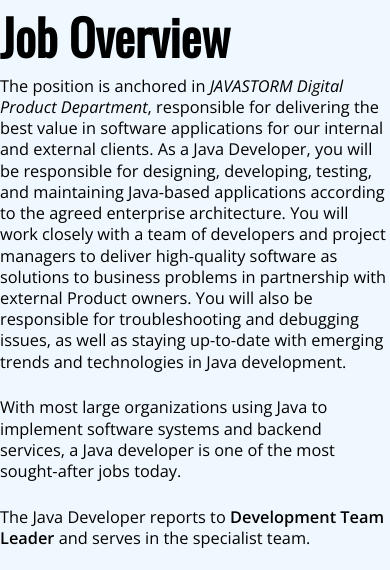
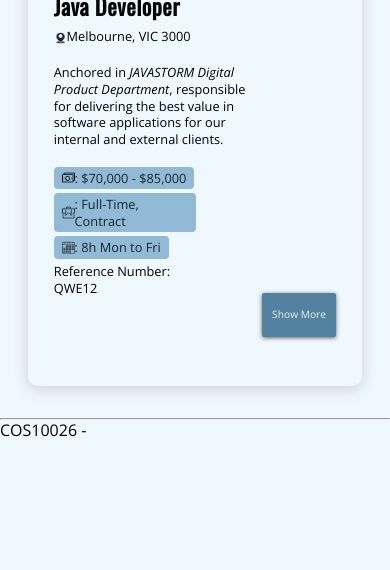
Before and after one commit to Swinburne-Group-Cos10026/javastorm, a PHP site: page /jobs.html in a window 390 px wide. Shown: the part 490-1060 px from the top of the page. After the commit the page ends 927 px from the top, so only its background shows below. Run offline with PHP 8.4, Linux system fonts and the light colour scheme.

Commit message:
feat(wip): restyle job page

```diff
--- a/apply.html
+++ b/apply.html
@@ -135,7 +135,7 @@
 				</div>
 			</div>
 
-			<button type="submit">Apply</button>
+			<button class="btn" type="submit">Apply</button>
 		</form>
 	</main>
 </body>
--- a/jobs.html
+++ b/jobs.html
@@ -1,77 +1,107 @@
 <!DOCTYPE html>
 <html lang="en">
+
 <head>
-        <meta charset="utf-8"/>
-        <meta name="description" content="Position Decriptions Page"/>
-        <meta name="keywords" content="HTML, CSS, Job Description, Java Developer"/>
-        <meta name="author" content="Khai Wen Lee"/>
+	<meta charset="utf-8" />
+	<meta name="viewport" content="width=device-width, initial-scale=1.0">
+	<meta name="description" content="Position Decriptions Page" />
+	<meta name="keywords" content="HTML, CSS, Job Description, Java Developer" />
+	<meta name="author" content="Khai Wen Lee" />
 	<title>Job Description</title>
 	<!--Reference for CSS Stylesheet-->
-        <link href="styles/style.css" rel="stylesheet"/>
+	<link href="styles/style.css" rel="stylesheet" />
 </head>
+
 <body>
-        <section>
-            <h1>Java Developer</h1>
-            <p id="ref">Reference Number: QWE12</p>
-            <!--Need to use CSS to align the text at the middle, set the size/color of the img-->
-            <p><img class="job" src="images/location_icon.png"/> Melbourne, VIC 3000</p>
-
-            <section>
-                <h2>Job Overview</h2>
-                <p>The position is anchored in <em>JAVASTORM Digital Product Department</em>, responsible for delivering the best value in software applications for our internal and external clients.
-                    As a Java Developer, you will be responsible for designing, developing, testing, and maintaining Java-based applications according to the agreed enterprise architecture.
-                    You will work closely with a team of developers and project managers to deliver high-quality software as solutions to business problems in partnership with external Product owners.
-                    You will also be responsible for troubleshooting and debugging issues, as well as staying up-to-date with emerging trends and technologies in Java development.
-                </p>
-                <p>With most large organizations using Java to implement software systems and backend services, a Java developer is one of the most sought-after jobs today. </p>
-                <!--References: https://www.simplilearn.com/java-developer-job-description-article-->
-                <p>The Java Developer reports to <strong>Development Team Leader</strong> and serves in the specialist team.</p>
+	<main>
+		<section class="job">
+			<section class="job_overview">
+				<h4>Java Developer </h4>
+				<p class="job_location"><img class="icon" src="images/location_icon.png" />Melbourne, VIC 3000</p>
+				<p class="job_overview_info">Anchored in <em>JAVASTORM Digital Product Department</em>, responsible for
+					delivering
+					the best value in software applications for our internal and external clients.</p>
 			</section>
 
-            <section>
-                <h2>Job Details</h2>
-                <p><img class="job" src="images/salary_icon.png"/> Salary</p>
-                <p id="salary">$70, 000 - $85, 000 a year</p>
-                <p><img class="job" src="images/jobtype_icon.png"/> Job Type</p>
-                <p id="jtype">Full-Time, Contract</p>
-                <p><img class="job" src="images/shift_icon.png"/> Shift and Schedule</p>
-                <p id="shift">Monday to Friday</p>
+			<section class="job_details">
+				<div class="job_details--container">
+					<p class="job_details--title"><img class="icon" src="images/salary_icon.png" /></p>
+					<p class="job_details--info">: $70,000 - $85,000</p>
+				</div>
+
+				<div class="job_details--container">
+					<p class="job_details--title"><img class="icon" src="images/jobtype_icon.png" /></p>
+					<p class="job_details--info">: Full-Time, Contract</p>
+				</div>
+
+				<div class="job_details--container">
+					<p class="job_details--title"><img class="icon" src="images/shift_icon.png" /></p>
+					<p class="job_details--info">: 8h Mon to Fri</p>
+				</div>
+			</section>
+			<section class="job_reference_number">
+				<p>Reference Number: QWE12</p>
+			</section>
+			<a class="btn" href="jobs/java_developer.html">Show More</a>
 		</section>
 
-            <section>
-                <h2>Key Responsibilities</h2>
-                <ul>
-                    <li>Working with business and technology stakeholders to understand and analyse requirements for new features and how they will impact the existing application.</li>
-                    <li>Develop flowcharts, layouts and documentation to identify requirements and solutions.</li>
-                    <li>Design and implement Java applications with well-written code that runs efficiently and optimally.</li>
-                    <li>Contribute to software verifications plans and quality assurance procedures.</li>
-                    <li>Comply with project plans, industry standards and regulatory requirements.</li>
-                    <li>Knowledge sharing and conduct code reviews of other team members.</li>
-                </ul>
+		<aside>
+			<p>
+				<strong>What's on Offer: </strong>
+			</p>
+			<ol>
+				<li>Opportunity to work with the biggest players in the industry</li>
+				<li>Stable and productive environment with exposure towards the latest technologies</li>
+			</ol>
+		</aside>
+
+		<section class="job">
+			<section class="job_overview">
+				<h4>Java Developer </h4>
+				<p class="job_location"><img class="icon" src="images/location_icon.png" />Melbourne, VIC 3000</p>
+				<p class="job_overview_info">Anchored in <em>JAVASTORM Digital Product Department</em>, responsible for
+					delivering
+					the best value in software applications for our internal and external clients.</p>
 			</section>
 
-            <section>
-                <h2>Skills and Qualifications</h2>
-                <ol>
-                    <li>Essential
-                        <ul>
-                            <li>Advanced skills in Java 11 or later, Spring Boot, Gradle, Docker</li>
-                        </ul>
-                    </li>
-                    <li>Preferable</li>
-                </ol>
+			<section class="job_details">
+				<div class="job_details--container">
+					<p class="job_details--title"><img class="icon" src="images/salary_icon.png" /></p>
+					<p class="job_details--info">: $70,000 - $85,000</p>
+				</div>
+
+				<div class="job_details--container">
+					<p class="job_details--title"><img class="icon" src="images/jobtype_icon.png" /></p>
+					<p class="job_details--info">: Full-Time, Contract</p>
+				</div>
+
+				<div class="job_details--container">
+					<p class="job_details--title"><img class="icon" src="images/shift_icon.png" /></p>
+					<p class="job_details--info">: 8h Mon to Fri</p>
+				</div>
+			</section>
+			<section class="job_reference_number">
+				<p>Reference Number: QWE12</p>
+			</section>
+			<a class="btn" href="jobs/java_developer.html">Show More</a>
 		</section>
 
-            <section>
-                <h2>Benefits</h2>
-                <p></p>
-            </section>
-        </section>
+		<aside>
+			<p>
+				<strong>What's on Offer: </strong>
+			</p>
+			<ol>
+				<li>Opportunity to work with the biggest players in the industry</li>
+				<li>Stable and productive environment with exposure towards the latest technologies</li>
+			</ol>
+		</aside>
+	</main>
 
-        <hr/>
+	<hr />
 
 	<footer>
-
+		<p>COS10026 - </p>
 	</footer>
 </body>
+
 </html>
--- a/styles/style.css
+++ b/styles/style.css
@@ -35,7 +35,7 @@
   --pt-bourgeois: 0.75em;
   font-family: var(--font-sans);
   /* flexible font-size with view port */
-  font-size: clamp(100%, 90% + 0.5vw, 150%);
+  font-size: clamp(100%, 70% + 0.5vw, 150%);
   /* easier to read with bigger line height */
   line-height: 1.3;
 
@@ -43,6 +43,7 @@
   color-scheme: light;
   /* default colour for default ui elements */
   --accent: #5382a1;
+  --accent-lighter: #90bad6;
   --accent-darker: #17252e;
   --bg: aliceblue;
   --bg-darker: #e5e9f0;
@@ -114,13 +115,14 @@ h4,
 h5 {
   font-family: var(--font-heading);
   /* space after headers */
-  margin-bottom: 0.5rem;
+  margin: 0.5rem 0;
 }
 
 h1 {
   /* the requirement askes me to have short-hand font for h1 */
   font: bold 4em var(--font-heading);
   letter-spacing: 0.5px;
+  margin: 0.5rem 0;
 }
 
 h2 {
@@ -249,11 +251,11 @@ input:not([type="radio"], [type="checkbox"], [type="file"]):not(
 }
 
 /* checkbox */
-input[type='checkbox'].checkbox {
+input[type="checkbox"].checkbox {
   display: none;
 }
 
-input[type='checkbox'].checkbox + label {
+input[type="checkbox"].checkbox + label {
   position: relative;
   vertical-align: middle;
   cursor: pointer;
@@ -261,7 +263,7 @@ input[type='checkbox'].checkbox + label {
   padding-left: 35px;
 }
 
-input[type='checkbox'].checkbox + label span.box {
+input[type="checkbox"].checkbox + label span.box {
   display: inline-block;
   width: 20px;
   border-radius: 5px;
@@ -275,8 +277,8 @@ input[type='checkbox'].checkbox + label span.box {
   left: 0;
 }
 
-input[type='checkbox'].checkbox + label span.box:before,
-input[type='checkbox'].checkbox + label span.box:after {
+input[type="checkbox"].checkbox + label span.box:before,
+input[type="checkbox"].checkbox + label span.box:after {
   content: "";
   position: absolute;
   width: 4px;
@@ -286,40 +288,40 @@ input[type='checkbox'].checkbox + label span.box:after {
   transition: all 0.3s ease;
 }
 
-input[type='checkbox'].checkbox + label span.box:before {
+input[type="checkbox"].checkbox + label span.box:before {
   transform: rotate(45deg) translateY(-5px) translateX(10px) scale(0);
 }
 
-input[type='checkbox'].checkbox + label span.box:after {
+input[type="checkbox"].checkbox + label span.box:after {
   height: 8px;
   transform: rotate(-45deg) translateY(10px) translateX(-4px) scale(0);
 }
 
-input[type='checkbox'].checkbox:checked + label span.box {
+input[type="checkbox"].checkbox:checked + label span.box {
   background: var(--accent);
   border-color: var(--accent);
 }
 
-input[type='checkbox'].checkbox:checked + label span.box:before {
+input[type="checkbox"].checkbox:checked + label span.box:before {
   transform: rotate(45deg) translateY(-5px) translateX(10px) scale(1);
 }
 
-input[type='checkbox'].checkbox:checked + label span.box:after {
+input[type="checkbox"].checkbox:checked + label span.box:after {
   height: 8px;
   transform: rotate(-45deg) translateY(10px) translateX(-4px) scale(1);
 }
 
-input[type='checkbox'].checkbox:disabled:checked + label span.box {
+input[type="checkbox"].checkbox:disabled:checked + label span.box {
   background: var(--bg);
   border: var(--bg);
 }
 
-input[type='checkbox'].checkbox:disabled:checked + label:before,
-input[type='checkbox'].checkbox:disabled:checked + label:after {
+input[type="checkbox"].checkbox:disabled:checked + label:before,
+input[type="checkbox"].checkbox:disabled:checked + label:after {
   background: black;
 }
 
-/*radio buttons*/
+/* radio buttons */
 fieldset {
   display: flex;
   border: 2px solid gray;
@@ -337,30 +339,30 @@ fieldset .form-control {
 
 fieldset legend {
   font-family: var(--font-sans);
-	font-size: .8em;
+  font-size: 0.8em;
   padding: 0 3px;
 }
 
-input[type='radio'].radio {
+input[type="radio"].radio {
   display: none;
 }
 
-input[type='radio'].radio:checked + label:after {
+input[type="radio"].radio:checked + label:after {
   transform: scale(1);
 }
 
-input[type='radio'].radio:checked + label {
+input[type="radio"].radio:checked + label {
   color: black;
 }
 
-input[type='radio'].radio + label {
+input[type="radio"].radio + label {
   color: #aaa;
   position: relative;
   padding-left: 24px;
   cursor: pointer;
 }
 
-input[type='radio'].radio + label:before {
+input[type="radio"].radio + label:before {
   content: "";
   position: absolute;
   width: 16px;
@@ -371,7 +373,7 @@ input[type='radio'].radio + label:before {
   top: calc(50% - 8px);
 }
 
-input[type='radio'].radio + label:after {
+input[type="radio"].radio + label:after {
   content: "";
   position: absolute;
   width: 12px;
@@ -385,20 +387,31 @@ input[type='radio'].radio + label:after {
 }
 
 @media only screen and (max-width: 600px) {
-input[type='radio'].radio + label:before {
+  input[type="radio"].radio + label:before {
     left: 2px;
     top: calc(25% - 8px);
   }
 
-input[type='radio'].radio + label:after {
+  input[type="radio"].radio + label:after {
     left: 4px;
     top: calc(25% - 8px + 2px);
   }
 }
 
 /*********************
-* Definition list
+* Lists
 ***********************/
+
+ul,
+ol {
+	margin-block-start: var(--stack);
+}
+
+/* make list character start at the normal
+* position like other texts */
+li {
+	margin-inline-start: 2ch;
+}
 
 dl {
   display: grid;
@@ -487,9 +500,11 @@ a.link:focus {
   background-size: 0 0.1em, 100% 0.1em;
 }
 
-button {
+/* use class instead of the element button
+* since we can have button as input or a tag */
+.btn {
   position: relative;
-	font-size: .8em;
+  font-size: 0.8em;
 
   display: block;
   margin: 30px auto;
@@ -500,29 +515,29 @@ button {
   border-width: 0;
   outline: none;
   border-radius: 2px;
-  box-shadow: 0 1px 4px rgba(0, 0, 0, .6);
+  box-shadow: 0 1px 4px rgba(0, 0, 0, 0.6);
 
   background-color: var(--accent);
   color: #ecf0f1;
 
-  transition: background-color .3s;
+  transition: background-color 0.3s;
 }
 
-button:hover,
-button:focus {
+.btn:hover,
+.btn:focus {
   filter: brightness(85%);
 }
 
-button > * {
+.btn > * {
   position: relative;
 }
 
-button span {
+.btn span {
   display: block;
   padding: 12px 24px;
 }
 
-button:before {
+.btn:before {
   content: "";
   position: absolute;
   top: 50%;
@@ -535,11 +550,11 @@ button:before {
   transform: translate(-50%, -50%);
 }
 
-button:active:before {
+.btn:active:before {
   width: 120%;
   padding-top: 120%;
 
-  transition: width .2s ease-out, padding-top .2s ease-out;
+  transition: width 0.2s ease-out, padding-top 0.2s ease-out;
 }
 
 /**********
@@ -550,8 +565,8 @@ header {
   box-shadow: rgba(216, 222, 233, 0.15) 0px 5px 10px 0px;
   width: 100%;
   height: 80px;
-	padding: .6em var(--paragraph-indent);
-	margin-bottom: .5em;
+  padding: 0.6em var(--paragraph-indent);
+  margin-bottom: 0.5em;
   display: flex;
   justify-content: space-between;
   color: var(--bg);
@@ -754,7 +769,7 @@ nav a:nth-child(5):hover ~ #indicator {
   position: absolute;
   bottom: 15px;
   right: 15px;
-	font-size: .8em;
+  font-size: 0.8em;
   font-family: var(--font-sans);
 }
 
@@ -801,9 +816,9 @@ nav a:nth-child(5):hover ~ #indicator {
   width: 600px;
   height: 350px;
   top: 0;
-	left: 0;
+  left: 270px;
   z-index: -1;
-	font-size: .8em;
+  font-size: 0.8em;
   display: flex;
   flex-direction: column;
   align-items: center;
@@ -845,7 +860,8 @@ nav a:nth-child(5):hover ~ #indicator {
   background-size: 450px;
 }
 
-.personal-info-card:has(input[name="personal-info-card__label"]:checked) .personal-info-card__border::before,
+.personal-info-card:has(input[name="personal-info-card__label"]:checked)
+  .personal-info-card__border::before,
 .personal-info-card:hover .personal-info-card__border::before {
   border-color: white;
 }
@@ -857,9 +873,12 @@ input[name="personal-info-card__label"] {
 
 .personal-info-card:hover figcaption,
 .personal-info-card:hover .personal-info-card__role,
-.personal-info-card:has(input[name="personal-info-card__label"]:checked) figcaption,
-.personal-info-card:has(input[name="personal-info-card__label"]:checked) .personal-info-card__role,
-.personal-info-card:has(input[name="personal-info-card__label"]:checked) .personal-info-card__detail {
+.personal-info-card:has(input[name="personal-info-card__label"]:checked)
+  figcaption,
+.personal-info-card:has(input[name="personal-info-card__label"]:checked)
+  .personal-info-card__role,
+.personal-info-card:has(input[name="personal-info-card__label"]:checked)
+  .personal-info-card__detail {
   opacity: 1;
 }
 
@@ -869,20 +888,23 @@ input[name="personal-info-card__label"] {
   grid-row-start: 1;
 }
 
-.personal-info-card:has(input[name="personal-info-card__label"]:checked) .personal-info-card__detail {
+.personal-info-card:has(input[name="personal-info-card__label"]:checked)
+  .personal-info-card__detail {
   /* Move out of the card (width 270px)
 	 * with margin 30px */
-	transform: translateX(300px);
+  transform: translateX(30px);
 }
 
 @media only screen and (max-width: 600px) {
   .personal-info-card:has(input[name="personal-info-card__label"]:checked) {
     height: 650px;
   }
-.personal-info-card:has(input[name="personal-info-card__label"]:checked) .personal-info-card__detail {
-	/* Move out of the card (width 270px)
-	 * with margin 5px */
-	transform: translateX(0) translateY(330px);
+  .personal-info-card:has(input[name="personal-info-card__label"]:checked)
+    .personal-info-card__detail {
+		left: 0;
+		top: 300px;
+    /* Move out of the card (height 360px) */
+    transform: translateX(0) translateY(30px);
 	}
 }
 
@@ -914,7 +936,6 @@ input[name="personal-info-card__label"] {
   text-align: center;
 }
 
-
 /* Making some input fullsize */
 #form__apply button,
 #form__apply h1,
@@ -938,3 +959,128 @@ input[name="personal-info-card__label"] {
 #skill-others:checked ~ #skill-others__textarea {
   display: block;
 }
+
+/* Jobs Page */
+
+.job {
+  position: relative;
+  background: var(--bg);
+  box-shadow: 0 3px 15px rgba(51, 51, 51, 0.2);
+  border-radius: 10px;
+  overflow: hidden;
+  transition: 0.2s ease;
+  display: grid;
+  grid: repeat(6, auto) / repeat(3, auto);
+	padding: 1.5em 2em;
+	font-size: .8em;
+	width: 100%;
+}
+
+.job .btn {
+  grid-column: 3;
+  grid-row: 6;
+}
+
+.job_overview {
+  grid-column: 1/3;
+  grid-row: 1/3;
+}
+
+.job_details {
+  grid-template-columns: auto auto auto;
+  grid-template-rows: auto auto;
+  width: 100%;
+  grid-row: 4/5;
+	display: flex;
+	flex-flow: row wrap;
+}
+
+.job_details--container {
+	display: inline-flex;
+	background: var(--accent-lighter);
+	border-radius: 0.25rem;
+	align-items: center;
+	justify-content: center;
+	font-size: .8rem !important;
+	color: var(--accent-darker);
+	padding: 0.1875rem 0.5rem;
+	margin-right: 0.25rem;
+	margin-bottom: 0.25rem;
+}
+
+.job_details--container p {
+	margin-bottom: 0;
+}
+
+.job_details--title {
+  text-transform: uppercase;
+	display: flex;
+	align-items:center;
+}
+
+img.icon {
+  color: darkgrey;
+  vertical-align: middle;
+  width: .8rem;
+  height: .8rem;
+}
+
+.job_reference_number {
+  grid-column: 1;
+  grid-row: 6;
+}
+
+.job_referece_number p {
+  font-size: .9em;
+  color: darkgray;
+}
+
+.job + aside {
+	width: 100%;
+	max-height: 0;
+	opacity: 0;
+	padding: 1em;
+  background: var(--bg);
+  box-shadow: 0 3px 15px rgba(51, 51, 51, 0.2);
+  border-radius: 10px;
+	transition: ease-in-out 600ms all;
+}
+
+.job + aside ol {
+	margin-left: 3em;
+}
+
+.job:hover + aside {
+	max-height: 500px;
+	opacity: 1;
+	margin: 1em 0;
+}
+
+/* Specific Job Roles Page */
+.job--responsibilities,
+.job--skills {
+	display: inline-block;
+	width: 60%;
+}
+
+.job--benefits {
+  float: right;
+  width: 25%;
+  border: 2px dotted var(--accent);
+  border-radius: 10px;
+  padding: 0 0.8em;
+	font-size: .8em;
+}
+
+@media only screen and (max-width: 600px) {
+	.job--responsibilities,
+	.job--skills {
+		width: 100%;
+	}
+	.job--benefits {
+		width: 100%;
+		border: none;
+		float: clear;
+		font-size: 1em;
+	}
+}
```
Also changed, not shown: jobs/java_developer.html (added, +98 -0 lines), images/jobtype_icon.png (added), images/location_icon.png (added), images/salary_icon.png (added), images/shift_icon.png (added), styles/images/fade.jpg (added). Lines whose indentation alone changed are shown as unchanged.
